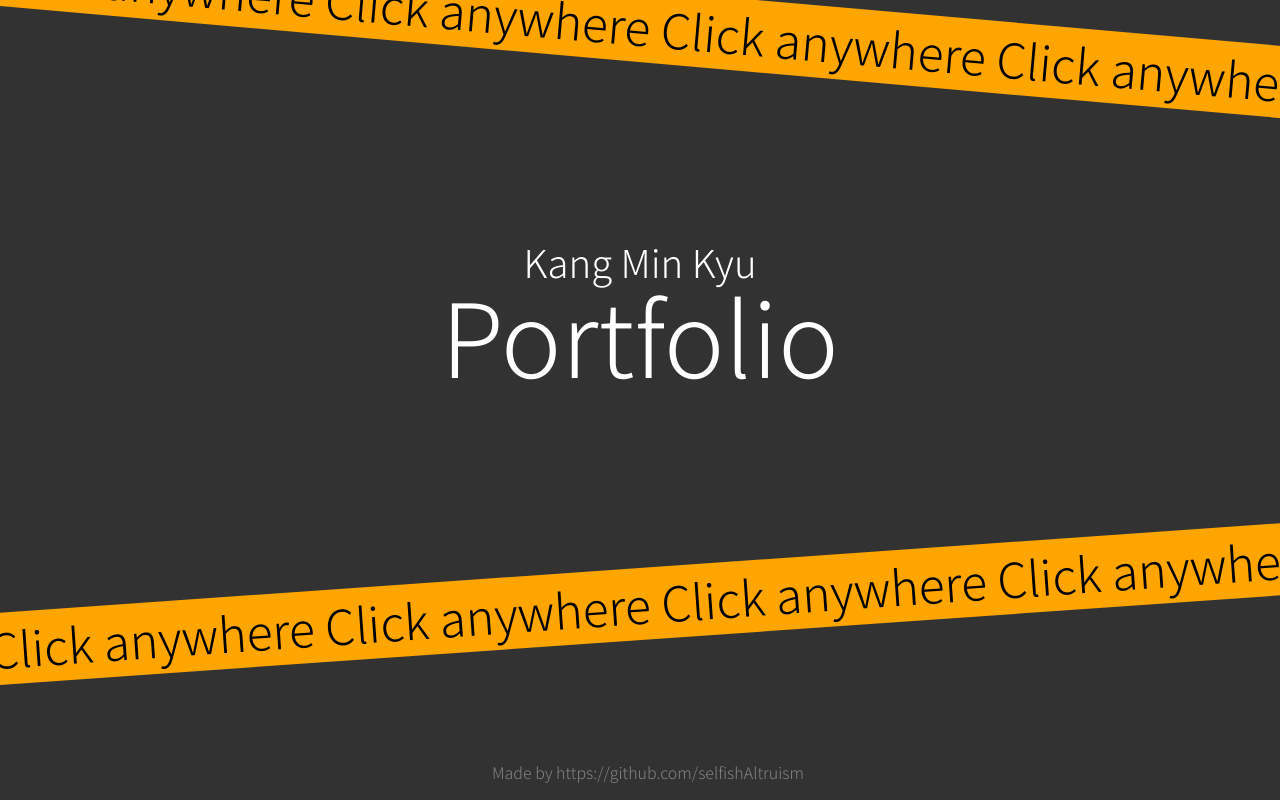
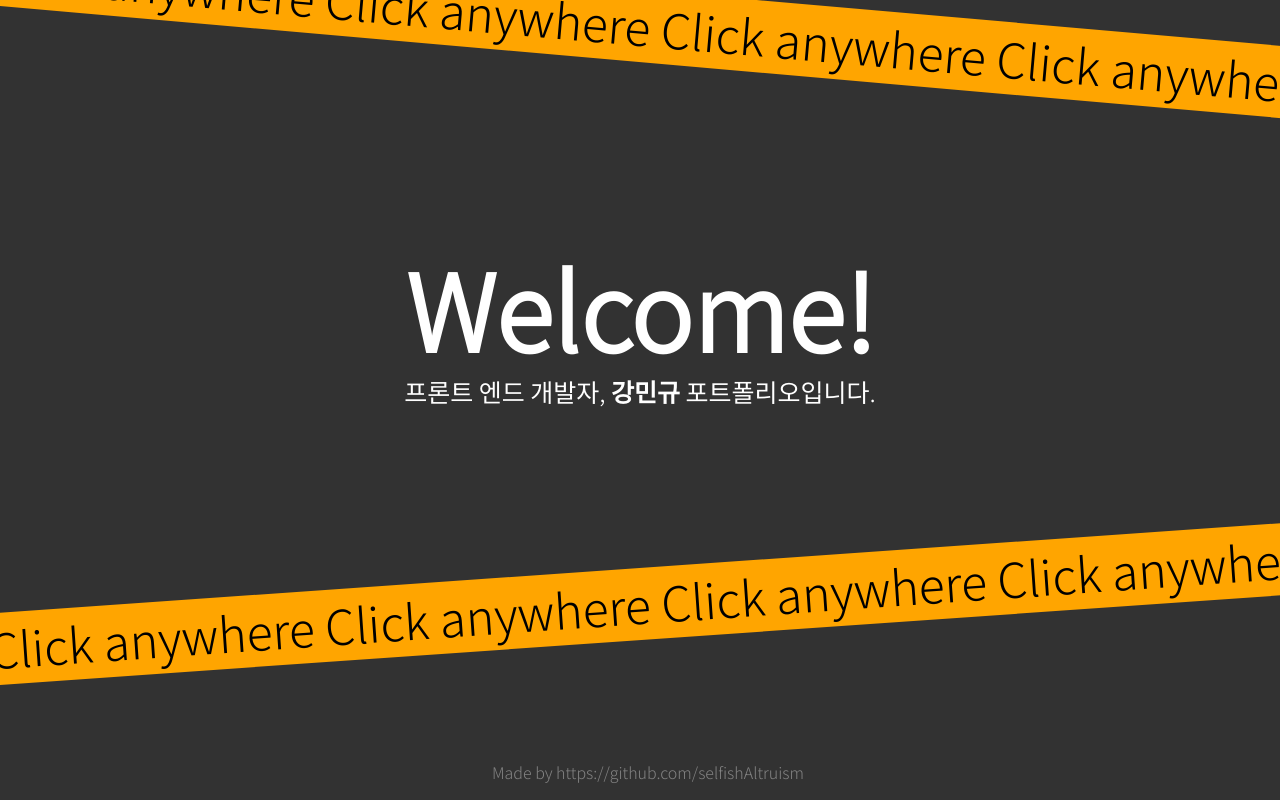
Before and after one commit to selfishAltruism/Portfolio_ver2, a React (Create React App) app: page / in a window 1280 px wide. Shown: the top 800 px of the page. Built offline with nearby package versions, Linux system fonts and the light colour scheme.

Commit message:
FIX style, first page

```diff
--- a/src/FirstPage.tsx
+++ b/src/FirstPage.tsx
@@ -72,8 +72,12 @@ function FirstPage() {
   return (
     <div className="titleBody" onClick={mainClickHandler}>
       <div id="container" style={containerStyle}>
-        <div id="titleText1">Kang Min Kyu</div>
-        <div id="titleText2">Portfolio</div>
+        <div id="titleText2">Welcome!</div>
+        {/*         <div id="titleText2">Kang MinKyu's Portfolio</div> */}
+        <div id="titleText1">
+          프론트 엔드 개발자, <span className="borderText">강민규</span>{" "}
+          포트폴리오입니다.
+        </div>
         <div id="block"></div>
       </div>
 
--- a/src/Profile.tsx
+++ b/src/Profile.tsx
@@ -27,7 +27,7 @@ function Profile() {
   `;
 
   const Info = styled.span`
-    font-size: ${isMobile ? "10px" : "15px"};
+    font-size: ${isMobile ? "11px" : "15px"};
     color: gray;
   `;
 
@@ -38,7 +38,7 @@ function Profile() {
 
   const SubContent = styled.span`
     color: #323232;
-    font-size: ${isMobile ? "8px" : "17px"};
+    font-size: ${isMobile ? "11px" : "17px"};
   `;
 
   const Stacks = styled.div`
@@ -54,18 +54,17 @@ function Profile() {
     justify-content: center;
     align-items: center;
 
-    margin-bottom: 6px;
-
-    width: ${isMobile ? "60px" : "120px"};
+    width: ${isMobile ? "85px" : "120px"};
     height: ${isMobile ? "22px" : "27px"};
 
     border-radius: 2px;
-    margin-right: 7px;
+    margin-right: 5px;
     margin-top: 0px;
+    margin-bottom: 5px;
 
     font-weight: bold;
     color: white;
-    font-size: ${isMobile ? "9px" : "16px"};
+    font-size: ${isMobile ? "12px" : "16px"};
 
     background-color: #323232;
     border: 2px solid #323232;
@@ -79,7 +78,7 @@ function Profile() {
   `;
 
   const SmallSubStack = styled(SubStack)`
-    font-size: ${isMobile ? "7px" : "13px"};
+    font-size: ${isMobile ? "8px" : "13px"};
   `;
 
   return (
--- a/src/style/FirstPage.css
+++ b/src/style/FirstPage.css
@@ -20,16 +20,23 @@
   z-index: 101;
 
   color: rgb(255, 255, 255);
-  font-size: 3vw;
+  font-size: 25px;
+
+  margin-top: -10px;
 }
 
 #titleText2 {
   z-index: 101;
 
   color: white;
-  font-size: 8vw;
+  font-size: 105px;
+  font-weight: bold;
 
-  margin-top: -30px;
+  margin-top: 0px;
+}
+
+.borderText {
+  font-weight: bold;
 }
 
 #block {
```
